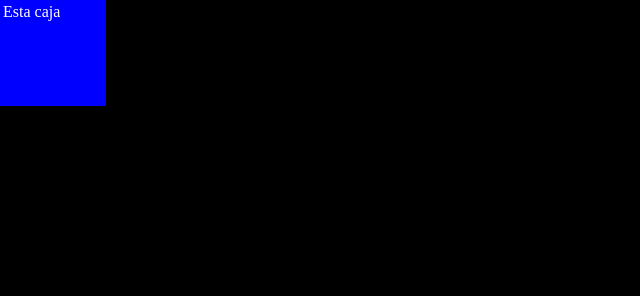
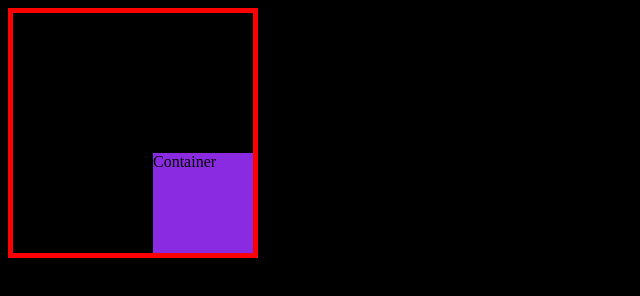
Before and after one commit to hermiitdev/course-css, a plain HTML site: page index.html in a window 1280 px wide. Shown: the whole page, without its empty margins (0-640 px from the left). Drawn offline with Linux system fonts and the light colour scheme.

Commit message:
Position

```diff
--- a/index.html
+++ b/index.html
@@ -7,6 +7,8 @@
     <link rel="stylesheet" href="style.css" />
   </head>
   <body>
-    <section class="container">Esta caja</section>
+    <section>
+      <div class="container">Container</div>
+    </section>
   </body>
 </html>
--- a/style.css
+++ b/style.css
@@ -1,11 +1,20 @@
 body {
-  margin: 0;
   background-color: black;
 }
+section {
+  border: 5px solid red;
+  width: 250px;
+  height: 250px;
+  box-sizing: border-box;
+  position: relative;
+}
+
 .container {
+  color: black;
   width: 100px;
   height: 100px;
-  color: white;
-  background: blue;
-  padding: 3px;
+  background: blueviolet;
+  position: absolute;
+  right: 0;
+  bottom: 0;
 }
```
